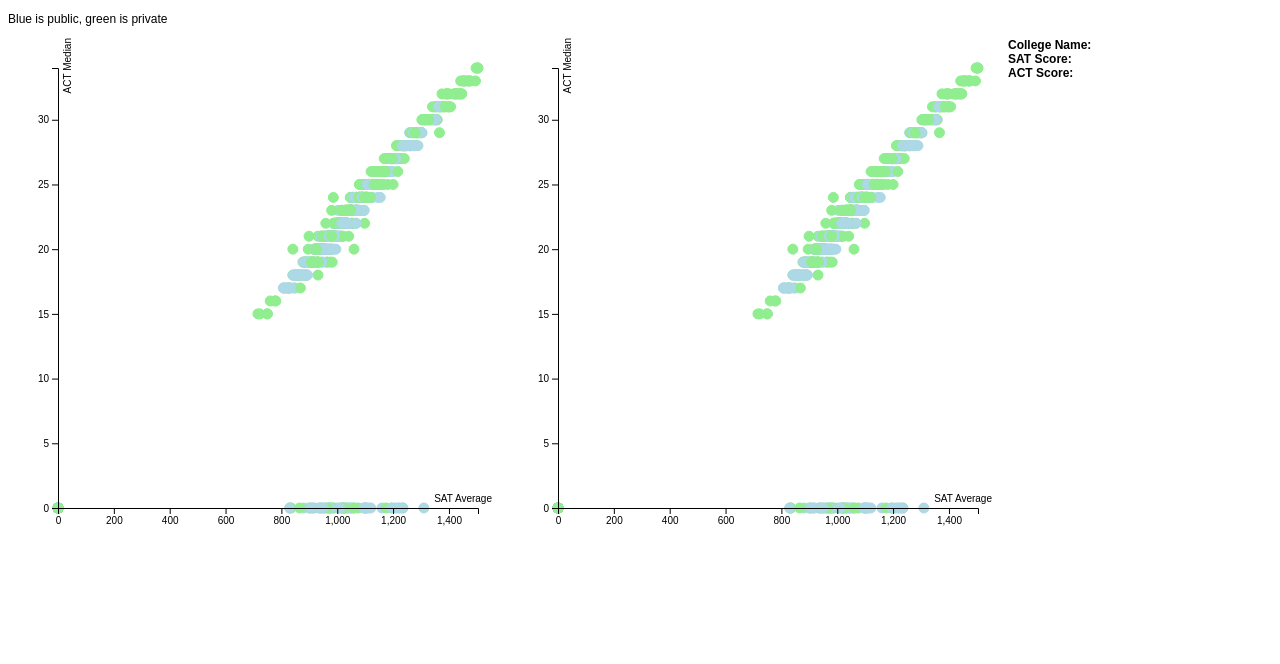
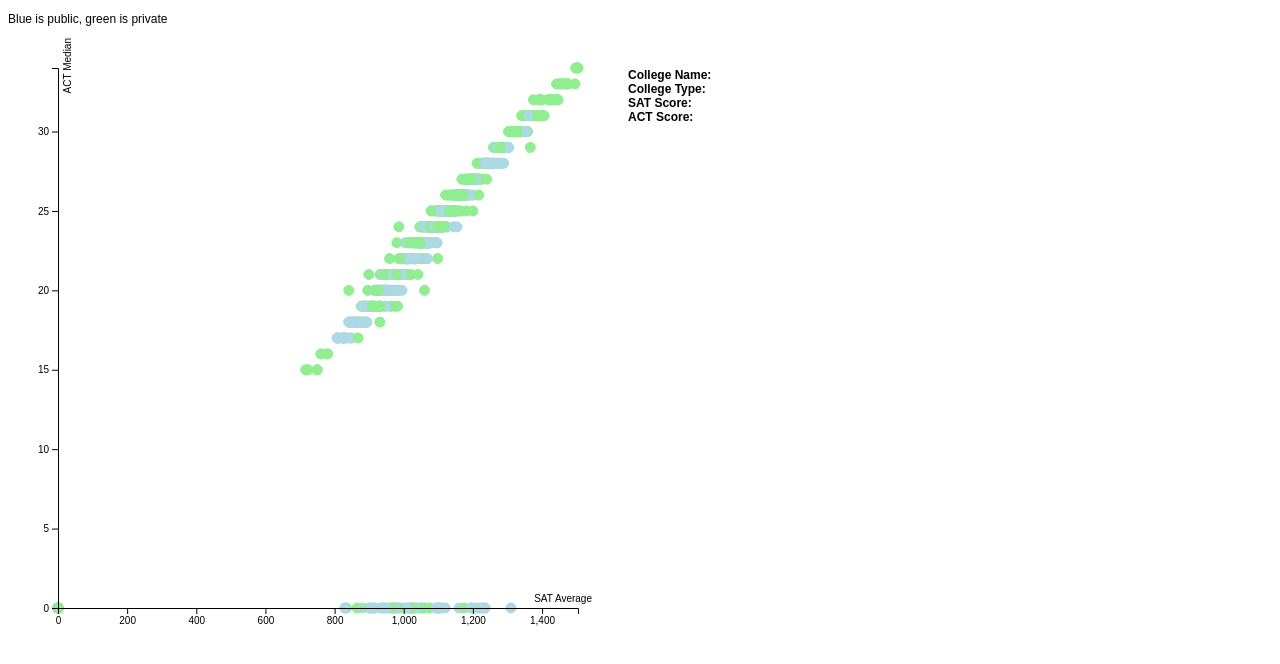
Before and after one commit to kcozzone3/P5CS4460, a plain HTML site: page index.html in a window 1280 px wide. Drawn offline with nearby package versions, Linux system fonts and the light colour scheme.

Commit message:
Updated graph w/h, added linking functionality

```diff
--- a/index.html
+++ b/index.html
@@ -11,12 +11,11 @@
    			Blue is public, green is private
    		</p>
 	   	<div id="wrapper">
-			<div id="scatterplot1">
-	        </div>
-	        <div id = "scatterplot2">
+			<div id="scatterplot">
 	        </div>
 		  	<div id="labels">
 		        <strong>College Name:</strong> <span id="college"></span><br/>
+		        <strong>College Type:</strong> <span id="type"></span><br/>
 		        <strong>SAT Score:</strong> <span id="sat"></span><br/>
 		        <strong>ACT Score:</strong> <span id="act"></span><br/>
 	        </div>
--- a/main.js
+++ b/main.js
@@ -1,6 +1,8 @@
 var collegeData = [];
-var width = 500;
-var height= 500;
+var width = 600;
+var height= 600;
+//set currently selected point (linking) to be a number > items in dataset
+var currentlySelectedPoint = 100000;
 
 function loadData() {
     d3.csv("colleges.csv", function(csv) {
@@ -31,35 +33,25 @@ function setup() {
 
 
     // Axis setup
-    var xScale = d3.scaleLinear().domain(satAvg).range([50, 470]);
-    var yScale = d3.scaleLinear().domain(actMed).range([470, 30]);
+    var xScale = d3.scaleLinear().domain(satAvg).range([50, 570]);
+    var yScale = d3.scaleLinear().domain(actMed).range([570, 30]);
 
     var xAxis = d3.axisBottom().scale(xScale);
     var yAxis = d3.axisLeft().scale(yScale);
 
-    var xScale2 = d3.scaleLinear().domain(satAvg).range([50, 470]);
-    var yScale2 = d3.scaleLinear().domain(actMed).range([470, 30]);
-
-    var xAxis2 = d3.axisBottom().scale(xScale2);
-    var yAxis2 = d3.axisLeft().scale(yScale2);
-
-    //Create SVGs for charts
-    var leftScatterplot = d3.select("#scatterplot1")
-                    .append("svg:svg")
-                    .attr("width",width)
-                    .attr("height",height);
-
-    var rightScatterplot = d3.select("#scatterplot2")
+    //Create SVGs for chart
+    var scatterplot = d3.select("#scatterplot")
                     .append("svg:svg")
                     .attr("width",width)
                     .attr("height",height);
 
 
     // add points
-    var leftPoints = leftScatterplot.selectAll("circle")
+    var points = scatterplot.selectAll("circle")
        .data(collegeData)
        .enter()
        .append("circle")
+       .attr("id", function(d,i) {return "p" + i;})
        .attr("class", function(d) {
             if (d.control == "Public") {
                 return "public";
@@ -69,25 +61,22 @@ function setup() {
        })
        .attr("cx", function(d) { return xScale(d.satAvg); })
        .attr("cy", function(d) { return yScale(d.actMed); })
-       .attr("r", 5);
-
-    var rightPoints = rightScatterplot.selectAll("circle")
-       .data(collegeData)
-       .enter()
-       .append("circle")
-       .attr("class", function(d) {
-            if (d.control == "Public") {
-                return "public";
-            } else {
-                return "private";
+       .attr("r", 5)
+       .on("click", function(d,i) {
+            if (currentlySelectedPoint < 100000) {
+                if (collegeData[currentlySelectedPoint]["control"] == "Public") {
+                    d3.select("#p" + currentlySelectedPoint).attr("class", "public");
+                } else {
+                    d3.select("#p" + currentlySelectedPoint).attr("class", "private");
+                }
             }
-       })
-       .attr("cx", function(d) { return xScale(d.satAvg); })
-       .attr("cy", function(d) { return yScale(d.actMed); })
-       .attr("r", 5);
+            currentlySelectedPoint = i;
+            d3.select("#p" + currentlySelectedPoint).attr("class", "selected");
+            updateValues(d);
+       });
 
     // add axis labels
-    leftScatterplot
+    scatterplot
         .append("g")
         .attr("transform", "translate(0,"+ (width -30)+ ")")
         .call(xAxis)
@@ -99,7 +88,7 @@ function setup() {
         .style("text-anchor", "end")
         .text("SAT Average");
 
-    leftScatterplot
+    scatterplot
         .append("g")
         .attr("transform", "translate(50, 0)")
         .call(yAxis)
@@ -111,33 +100,20 @@ function setup() {
         .attr("dy", ".71em")
         .style("text-anchor", "end")
         .text("ACT Median");
+}
 
-    rightScatterplot
-        .append("g")
-        .attr("transform", "translate(0,"+ (width -30)+ ")")
-        .call(xAxis)
-        .append("text")
-        .attr('fill', 'black')
-        .attr("class", "label")
-        .attr("x", width-16)
-        .attr("y", -6)
-        .style("text-anchor", "end")
-        .text("SAT Average");
+function updateValues(d) {
+        document.getElementById("college").innerHTML = "";
+        document.getElementById("college").append("" + d.name);
 
-    rightScatterplot
-        .append("g")
-        .attr("transform", "translate(50, 0)")
-        .call(yAxis)
-        .append("text")
-        .attr('fill', 'black')
-        .attr("class", "label")
-        .attr("transform", "rotate(-90)")
-        .attr("y", 6)
-        .attr("dy", ".71em")
-        .style("text-anchor", "end")
-        .text("ACT Median");
+        document.getElementById("type").innerHTML = "";
+        document.getElementById("type").append("" + d.control);
 
+        document.getElementById("sat").innerHTML = "";
+        document.getElementById("sat").append("" + d.satAvg);
 
+        document.getElementById("act").innerHTML = "";
+        document.getElementById("act").append("" + d.actMed);
 }
 
 
--- a/style.css
+++ b/style.css
@@ -9,9 +9,15 @@ body {
     stroke: lightgreen;
     fill: lightgreen;
 }
-#scatterplot1 {
+.selected {
+    stroke: red;
+    fill: red;
+}
+#scatterplot {
     float: left;
 }
-#scatterplot2 {
-    float: left;
+#labels {
+    float:left;
+    margin-top: 30px;
+    margin-left: 20px;
 }
```
